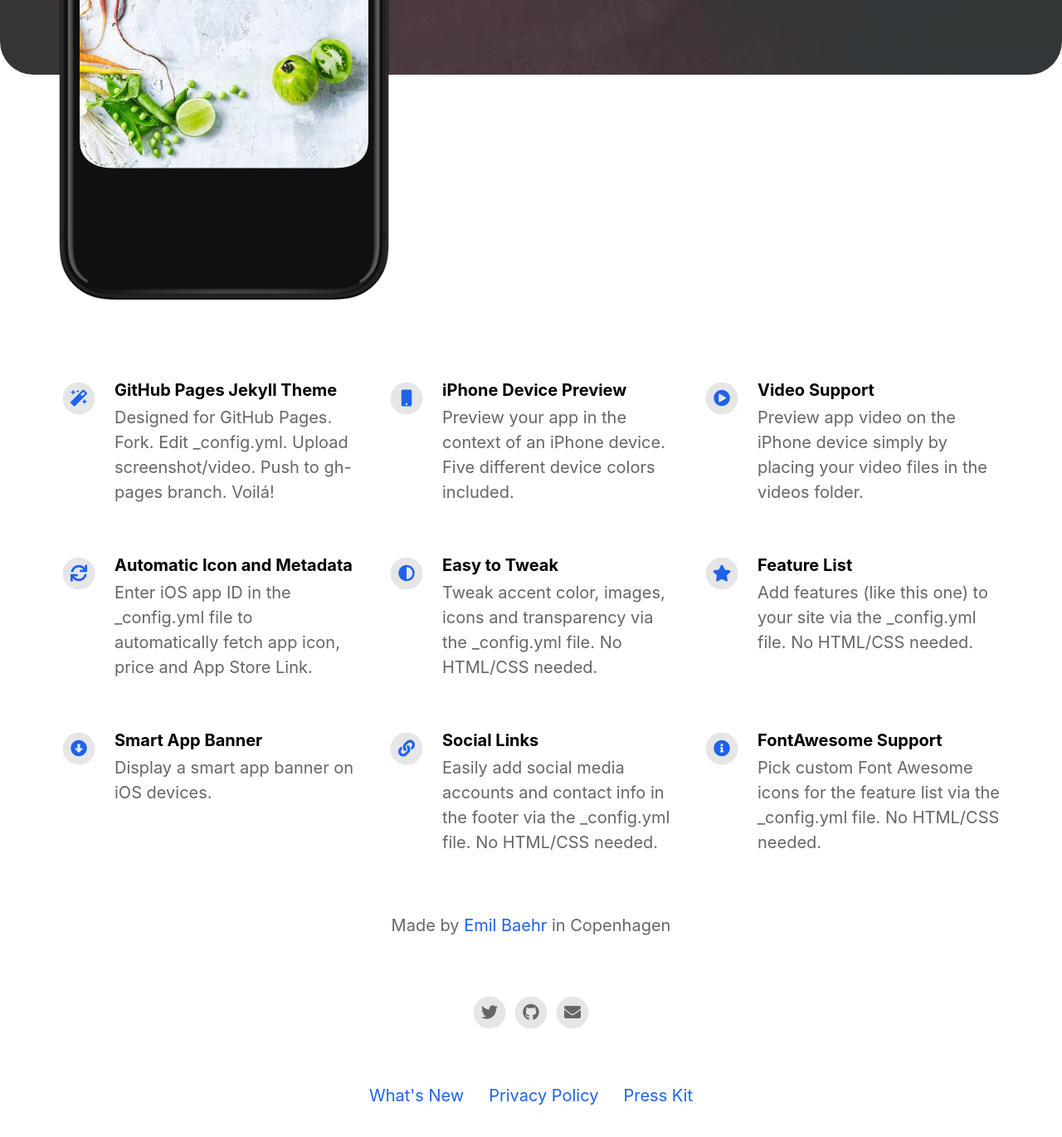
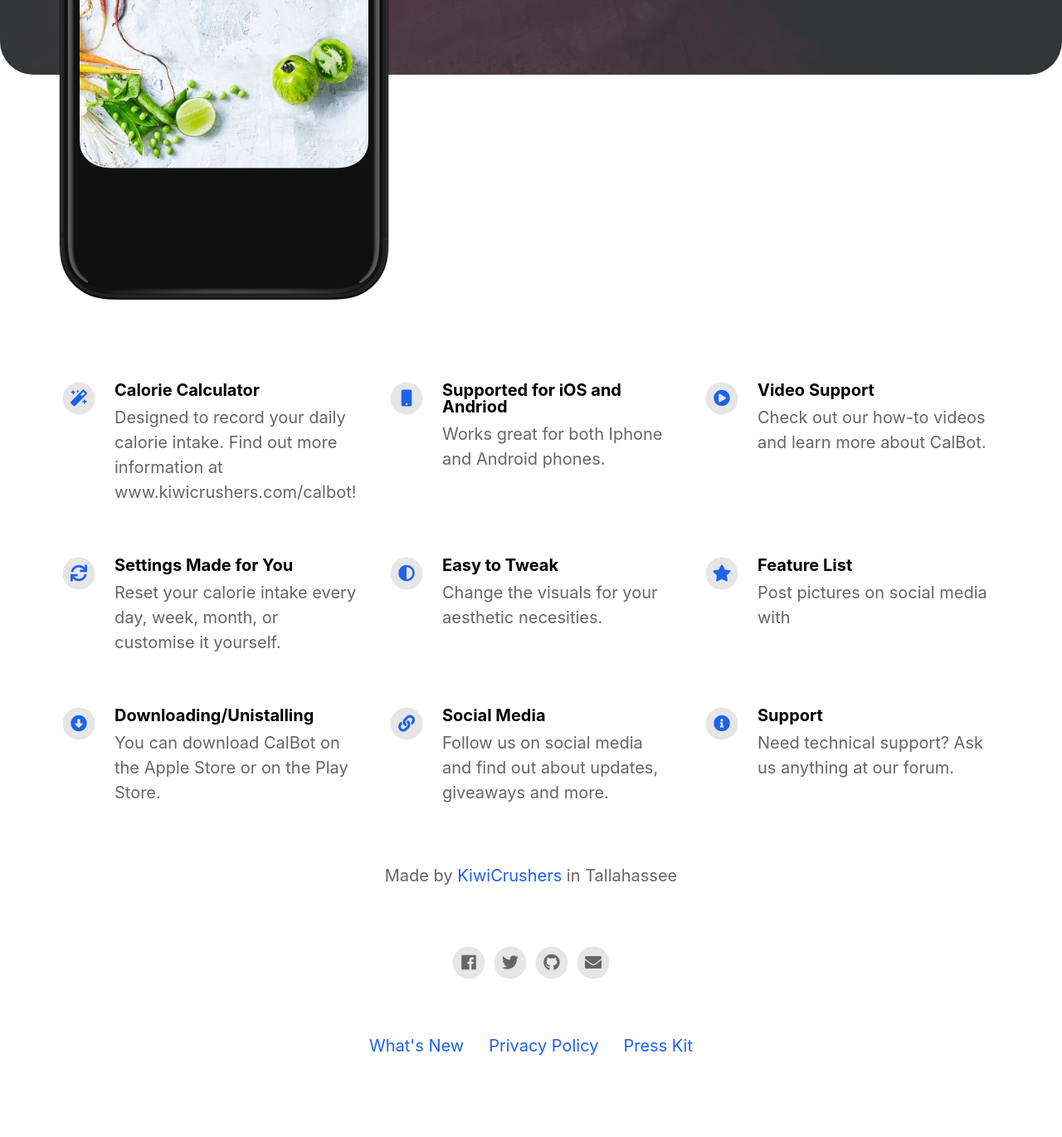
Before and after one commit to KiwiCrushers/calbot, a Jekyll site: the page built from index.html, in a window 1280 px wide and 1400 px high, scrolled down 624 px. Shown: the top 1370 px of the window at 83% size. Built offline with Jekyll 4.4.1, drawn with Linux system fonts in a browser that asks for light colours; nearby versions of some CDN libraries; after the commit the page ends 1964 px from its top, so only the background shows below that; some of the changed text lies outside the part shown.

Commit message:
It be the update man

```diff
--- a/_config.yml
+++ b/_config.yml
@@ -1,73 +1,73 @@
 #page title
-page_title                                : CalBot                                          # Automatically populates with app name if not set and if iOS app ID is set. Otherwise enter manually.
+page_title                                : CalBot                                    # Automatically populates with app name if not set and if iOS app ID is set. Otherwise enter manually.
 
 # App Info
-ios_app_id                                : 1234793120                                # Required. Enter iOS app ID to automatically populate name, price and icons (e.g. 718043190).
+ios_app_id                                : 1234567890                                # Required. Enter iOS app ID to automatically populate name, price and icons (e.g. 718043190).
 
 appstore_link                             :                                           # Automatically populates if not set and if iOS app ID is set. Otherwise enter manually.
 playstore_link                            :                                           # Enter Google Play Store URL.
-presskit_download_link                    : https://emilbaehr.com                                          # Enter a link to downloadable file or (e.g. public Dropbox link to a .zip file).
+presskit_download_link                    : https://kiwidownload.com                                          # Enter a link to downloadable file or (e.g. public Dropbox link to a .zip file).
                                                                                       # Or upload your press kit file to assets and set path accordingly (e.g. "assets/your_press_kit.zip").
 
-app_icon                                  : # assets/appicon.png                      # Automatically populates if not set and if iOS app ID is set.  Otherwise enter path to icon file manually.
+app_icon                                  : # assets/profile.png                      # Automatically populates if not set and if iOS app ID is set.  Otherwise enter path to icon file manually.
 app_name                                  :                                           # Automatically populates if not set and if iOS app ID is set.  Otherwise enter manually.
 app_price                                 :                                           # Automatically populates if not set and if iOS app ID is set.  Otherwise enter manually.
-app_description                           : Write a short tagline for your app.
+app_description                           : Nutrition for you.
 
 enable_smart_app_banner                   : true                                      # Set to true to show a smart app banner at top of page on mobile devices.
 
 
 
 # Information About Yourself
-your_name                                 : Emil Baehr
-your_link                                 : https://emilbaehr.com
-your_city                                 : Copenhagen
-email_address                             : emil.baehr@gmail.com
-facebook_username                         :
-instagram_username                        : ebaehr
-twitter_username                          : ebaehr
-github_username                           : emilbaehr
-youtube_username                          :
+your_name                                 : KiwiCrushers
+your_link                                 : https://kiwicrushers.com
+your_city                                 : Tallahassee
+email_address                             : somekiwi@gmail.com
+facebook_username                         : kiwiface
+instagram_username                        : kiwig
+twitter_username                          : kiwitweets
+github_username                           : kiwicrushers
+youtube_username                          : kiwisvlogs
 
 
 
 # Feature List                            Edit, add or remove features to be presented.
 features                                  :
 
-  - title                                 : GitHub Pages Jekyll Theme
-    description                           : Designed for GitHub Pages. Fork. Edit _config.yml. Upload screenshot/video. Push to gh-pages branch. Voilá!
+  - title                                 : Calorie Calculator
+    description                           : Designed to record your daily calorie intake. Find out more information at www.kiwicrushers.com/calbot!
     fontawesome_icon_name                 : magic
 
-  - title                                 : iPhone Device Preview
-    description                           : Preview your app in the context of an iPhone device. Five different device colors included.
+  - title                                 : Supported for iOS and Andriod
+    description                           : Works great for both Iphone and Android phones.
     fontawesome_icon_name                 : mobile
 
   - title                                 : Video Support
-    description                           : Preview app video on the iPhone device simply by placing your video files in the videos folder.
+    description                           : Check out our how-to videos and learn more about CalBot.
     fontawesome_icon_name                 : play-circle
 
-  - title                                 : Automatic Icon and Metadata
-    description                           : Enter iOS app ID in the _config.yml file to automatically fetch app icon, price and App Store Link.
+  - title                                 : Settings Made for You
+    description                           : Reset your calorie intake every day, week, month, or customise it yourself.
     fontawesome_icon_name                 : sync
 
   - title                                 : Easy to Tweak
-    description                           : Tweak accent color, images, icons and transparency via the _config.yml file. No HTML/CSS needed.
+    description                           : Change the visuals for your aesthetic necesities.
     fontawesome_icon_name                 : adjust
 
   - title                                 : Feature List
-    description                           : Add features (like this one) to your site via the _config.yml file. No HTML/CSS needed.
+    description                           : Post pictures on social media with #CalBot and we will feature you in our social media.
     fontawesome_icon_name                 : star
 
-  - title                                 : Smart App Banner
-    description                           : Display a smart app banner on iOS devices.
+  - title                                 : Downloading/Unistalling
+    description                           : You can download CalBot on the Apple Store or on the Play Store.
     fontawesome_icon_name                 : arrow-alt-circle-down
 
-  - title                                 : Social Links
-    description                           : Easily add social media accounts and contact info in the footer via the _config.yml file. No HTML/CSS needed.
+  - title                                 : Social Media
+    description                           : Follow us on social media and find out about updates, giveaways and more.
     fontawesome_icon_name                 : link
 
-  - title                                 : FontAwesome Support
-    description                           : Pick custom Font Awesome icons for the feature list via the _config.yml file. No HTML/CSS needed.
+  - title                                 : Support
+    description                           : Need technical support? Ask us anything at our forum.
     fontawesome_icon_name                 : info-circle
 
   - title                                 : # New Feature Title
```
Also changed, not shown: assets/profile.png (added).
